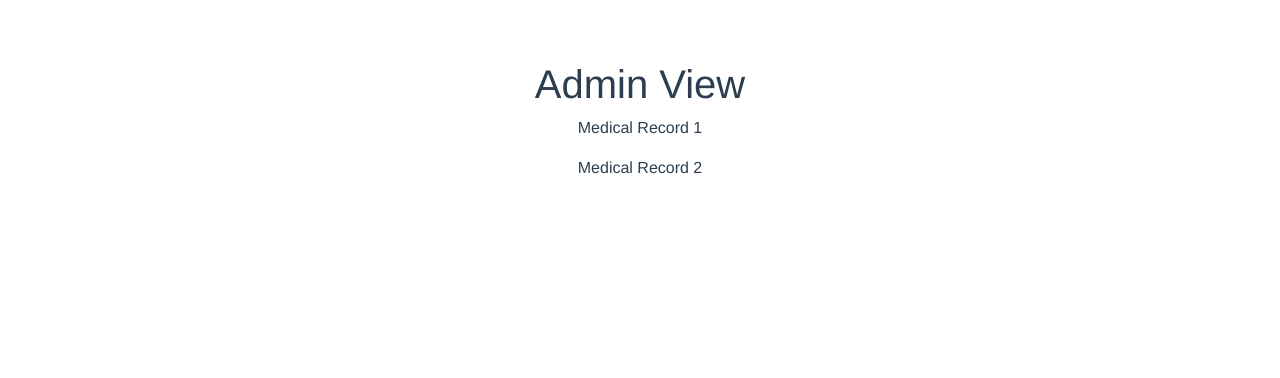
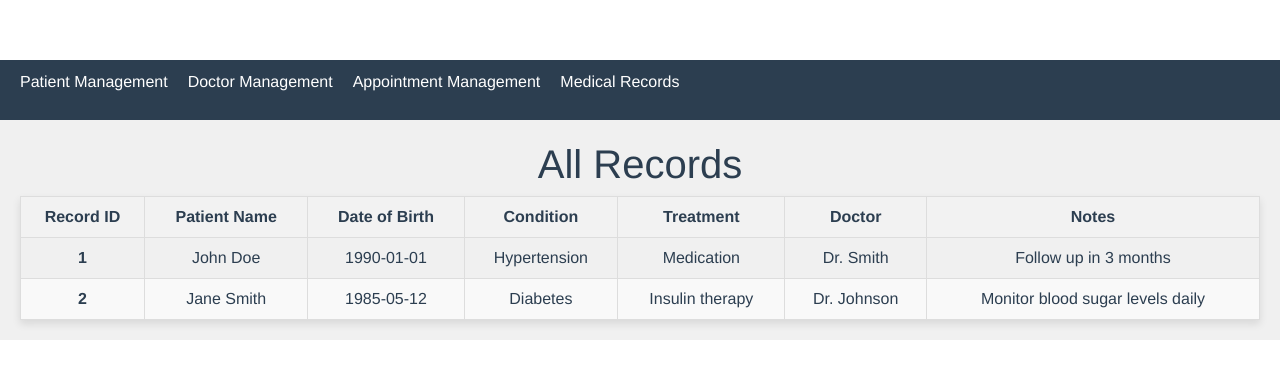
Before and after one commit to sheenatoroy/HospitalManagement, a Vue app in the folder frontend/: page /medical-records in a window 1280 px wide. Shown: the top 378 px of the page. Built offline with nearby package versions, Linux system fonts and the light colour scheme.

Commit message:
UI for admin medical records (permission) - Tutor

```diff
--- a/frontend/src/components/MedicalRecords.vue
+++ b/frontend/src/components/MedicalRecords.vue
@@ -1,21 +1,76 @@
 <template>
   <div>
-        <h1>Admin View</h1>
-        <div v-for="record in medicalRecords" :key="record.id">
-            <p>{{ record.details }}</p>
+    <nav class="navbar">
+      <ul class="navbar-list">
+        <li class="navbar-item">
+          <router-link to="/patients">Patient Management</router-link>
+        </li>
+        <li class="navbar-item">
+          <router-link to="/doctors">Doctor Management</router-link>
+        </li>
+        <li class="navbar-item">
+          <router-link to="/appointments">Appointment Management</router-link>
+        </li>
+        <li class="navbar-item">
+          <router-link to="/medical-records">Medical Records</router-link>
+        </li>
+      </ul>
+    </nav>
+
+    <div class="admin-view">
+      <h1>All Records</h1>
+      <table class="record-table">
+        <thead>
+          <tr>
+            <th>Record ID</th>
+            <th>Patient Name</th>
+            <th>Date of Birth</th>
+            <th>Condition</th>
+            <th>Treatment</th>
+            <th>Doctor</th>
+            <th>Notes</th>
+          </tr>
+        </thead>
+        <tbody>
+          <tr v-for="record in medicalRecords" :key="record.id">
+            <td>{{ record.id }}</td>
+            <td>{{ record.patientName }}</td>
+            <td>{{ record.dob }}</td>
+            <td>{{ record.condition }}</td>
+            <td>{{ record.treatment }}</td>
+            <td>{{ record.doctor }}</td>
+            <td>{{ record.notes }}</td>
+          </tr>
+        </tbody>
+      </table>
     </div>
   </div>
 </template>
 
 <script>
-/* eslint-disable vue/multi-word-component-names */
 export default {
   name: 'MedicalRecords',
   data() {
     return {
       medicalRecords: [
-          { id: 1, details: 'Medical Record 1' },
-          { id: 2, details: 'Medical Record 2' }
+        {
+          id: 1,
+          patientName: 'John Doe',
+          dob: '1990-01-01',
+          condition: 'Hypertension',
+          treatment: 'Medication',
+          doctor: 'Dr. Smith',
+          notes: 'Follow up in 3 months'
+        },
+        {
+          id: 2,
+          patientName: 'Jane Smith',
+          dob: '1985-05-12',
+          condition: 'Diabetes',
+          treatment: 'Insulin therapy',
+          doctor: 'Dr. Johnson',
+          notes: 'Monitor blood sugar levels daily'
+        }
       ]
     };
   }
@@ -23,5 +78,66 @@ export default {
 </script>
 
 <style scoped>
-/* Component-specific styles go here */
+/* Styles for the navbar */
+.navbar {
+  background-color: #2c3e50; /* Dark blue */
+  color: #fff;
+  padding: 10px 20px;
+}
+
+.navbar-list {
+  list-style-type: none;
+  padding: 0;
+}
+
+.navbar-item {
+  display: inline;
+  margin-right: 20px;
+}
+
+.navbar-item a {
+  color: #fff;
+  text-decoration: none;
+}
+
+.navbar-item a:hover {
+  text-decoration: underline;
+}
+
+/* Styles for the admin view */
+.admin-view {
+  padding: 20px;
+  background-color: #f0f0f0; /* Light gray */
+}
+
+.record-table {
+  width: 100%;
+  border-collapse: collapse;
+  box-shadow: 0 4px 8px rgba(0, 0, 0, 0.1); /* Adding the box shadow */
+}
+
+.record-table th, .record-table td {
+  border: 1px solid #ddd;
+  padding: 8px;
+}
+
+.record-table th {
+  background-color: #f2f2f2;
+}
+
+.record-table th:first-child, .record-table td:first-child {
+  width: 10%;
+}
+
+.record-table td:first-child {
+  font-weight: bold;
+}
+
+.record-table tr:nth-child(even) {
+  background-color: #f9f9f9;
+}
+
+.record-table tr:hover {
+  background-color: #f0f0f0;
+}
 </style>
```
Lines whose indentation alone changed are shown as unchanged.
